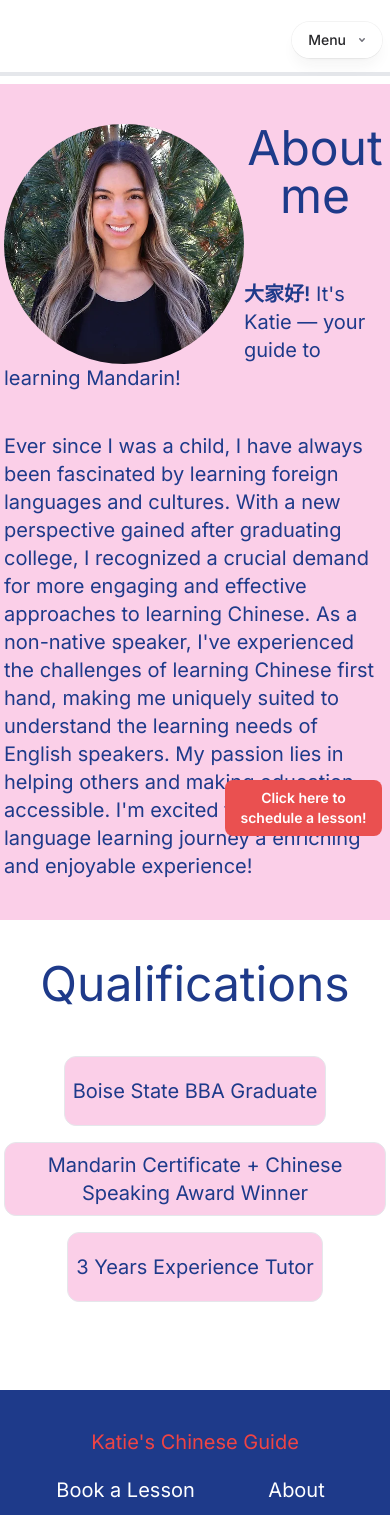
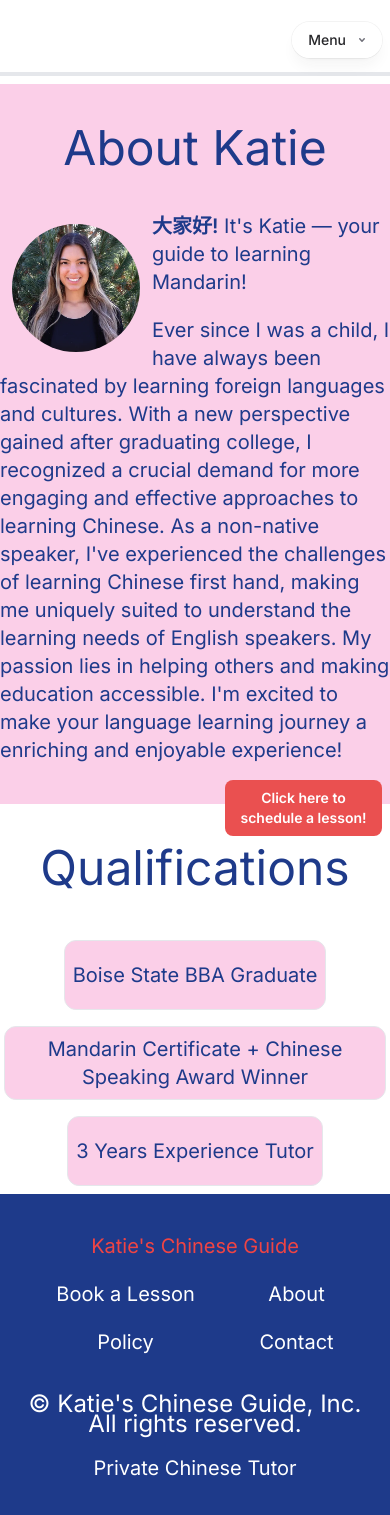
Before and after one commit to zachcygan/chinese_with_katie, a Next.js app: page /about in a window 390 px wide. Shown: the top 1515 px of the page. Built offline with nearby package versions, Linux system fonts and the light colour scheme.

Commit message:
mobile about page

```diff
--- a/src/components/aboutMe.tsx
+++ b/src/components/aboutMe.tsx
@@ -1,90 +1,49 @@
 'use client'
-import { useEffect } from 'react'
 import Image from 'next/image'
 
 export default function AboutMe() {
-  useEffect(() => {
-    const observer = new IntersectionObserver((entries) => {
-      entries.forEach((entry) => {
-        if (entry.isIntersecting) {
-          entry.target.classList.add('show');
-        }
-      });
-    });
-
-    const hiddenElements = document.querySelectorAll('.hiddenTransition');
-    hiddenElements.forEach((element) => {
-      observer.observe(element);
-    });
-
-    const hiddenElementsRight = document.querySelectorAll('.hiddenTransitionRight'); // Use separate variable for hiddenTransitionRight
-    hiddenElementsRight.forEach((element) => {
-      observer.observe(element);
-    });
-
-    const hiddenElementsLeft = document.querySelectorAll('.hiddenTransitionLeft'); // Use separate variable for hiddenTransitionLeft
-    hiddenElementsLeft.forEach((element) => {
-      observer.observe(element);
-    });
-
-    // Cleanup observer on component unmount
-    return () => {
-      hiddenElements.forEach((element) => {
-        observer.unobserve(element);
-      });
-      hiddenElementsRight.forEach((element) => {
-        observer.unobserve(element);
-      });
-      hiddenElementsLeft.forEach((element) => {
-        observer.unobserve(element);
-      });
-    };
-  }, []);
-
   return (
     <div className='overflow-hidden'>
       <div className='bg-pink-200'>
-        <div className='mx-auto w-full px-1 text-blue-900 max-w-5xl'>
-          <div className='inset-0 size-60 mt-10 relative float-start'>
+        <div className='text-blue-900 md:pl-2 text-5xl text-center md:text-start lg:text-left py-10'>
+          About Katie
+        </div>
+        <div className='inset-0 size-32 md:size-6 lg:size-80 relative float-start m-3'>
           <Image
             src={'/assets/images/katie.webp'}
             fill
             alt='Katie'
-              className='absolute aspect-square imageAnimation rounded-full'
+            className='aspect-square rounded-full'
           />
         </div>
-          <div className='text-5xl text-center lg:text-left py-10'>
-            About me
-          </div>
-          <div className='py-5 text-xl lg:text-xl'>
+        <div className='text-blue-900'>
+          <div className='text-xl lg:text-xl'>
             <span className='text-xl font-semibold'>大家好!</span> It's Katie — your guide to learning Mandarin!
           </div>
-          <div className='hiddenTransitionRight delayAnimation'>
-            <div className='py-5 max-w-lg pb-10 mx-auto text-xl md:text-xl lg:text-lg hiddenTransitionRight'>
+          <div className='py-5 max-w-lg pb-10 mx-auto text-xl md:text-xl lg:text-lg'>
             Ever since I was a child, I have always been fascinated by learning foreign languages and cultures. With a new perspective gained after graduating college, I recognized a crucial demand for more engaging and effective approaches to learning Chinese. As a non-native speaker,  I've experienced the challenges of learning Chinese first hand, making me uniquely suited to understand the learning needs of English speakers. My passion lies in helping others and making education accessible. I'm excited to make your language learning journey a enriching and enjoyable experience!
           </div>
         </div>
       </div>
-      </div>
       <div className='px-1 text-blue-900'>
-        <div className='text-center py-10 text-5xl hiddenTransition'>
+        <div className='text-center py-10 text-5xl'>
           Qualifications
         </div>
         {/* make same size */}
-        <div className='flex flex-col lg:flex-row justify-around items-center pb-20 text-xl lg:text-2xl'>
-          <div className='hiddenTransitionRight delayAnimation'>
+        <div className='flex flex-col lg:flex-row justify-around items-center lg:pb-20 text-xl lg:text-2xl'>
+          <div className=''>
             <div className='py-5 border text-center rounded-xl p-2 my-2 bg-pink-200'>
               Boise State BBA Graduate
             </div>
           </div>
-          <div className='hiddenTransitionRight delayAnimation'>
+          <div className=''>
             <div className='border text-center rounded-xl p-2 my-2 bg-pink-200'>
               <div>
                 Mandarin Certificate + Chinese Speaking Award Winner
               </div>
             </div>
           </div>
-          <div className='hiddenTransitionRight delayAnimation'>
+          <div className=''>
             <div className='py-5 border text-center rounded-xl p-2 my-2 bg-pink-200'>
               3 Years Experience Tutor
             </div>
```
Lines whose indentation alone changed are shown as unchanged.
